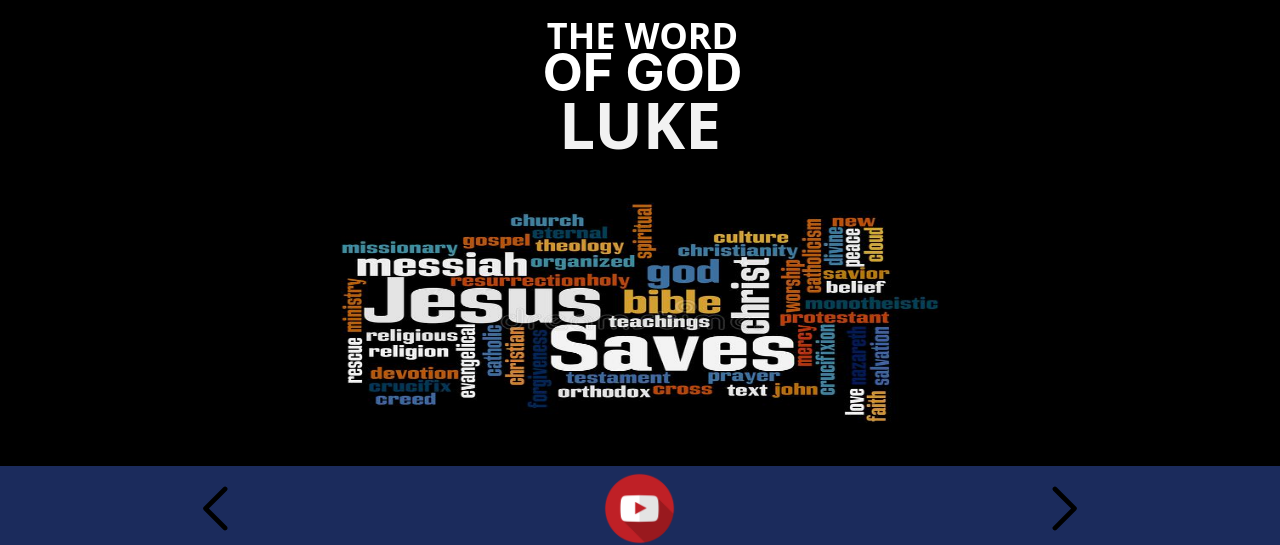
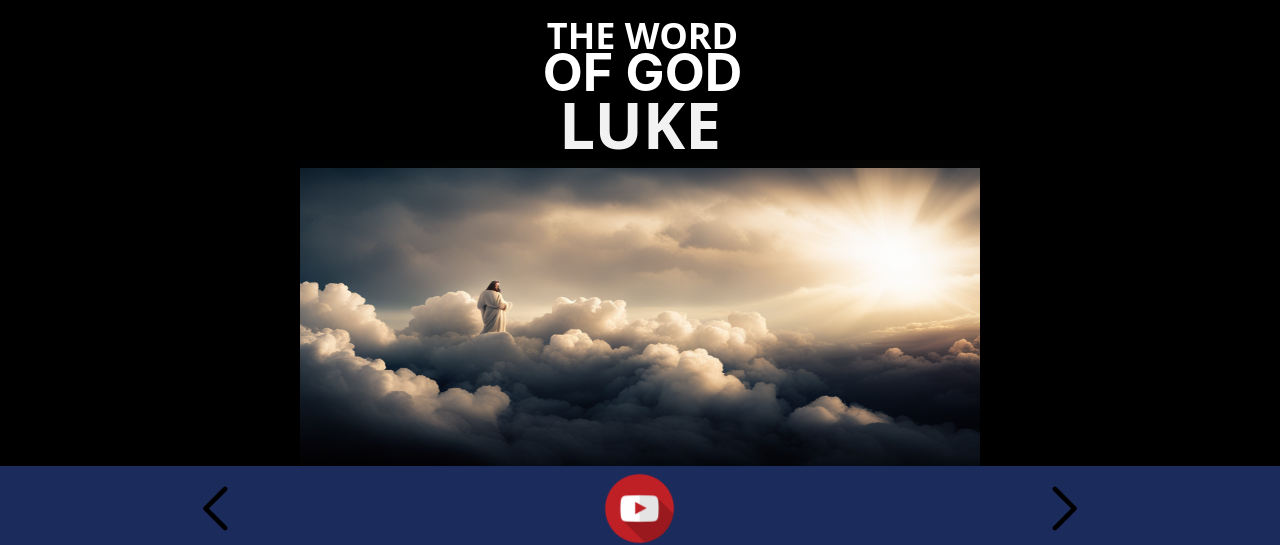
Before and after one commit to jnutt367/luke, a Next.js app: page / in a window 1280 px wide. Shown: the top 545 px of the page. Built offline with nearby package versions, Linux system fonts and the light colour scheme.

Commit message:
Update index.js
risen_3.png

```diff
--- a/pages/index.js
+++ b/pages/index.js
@@ -27,8 +27,8 @@ export default function Home() {
         </h1>
                <div  className={styles.image}>
                               <Image
-                                src="/word-cloud-jesus-saves-white.jpeg"
-                                alt="Nativity silent night gif"
+                                src="/risen_3.png"
+                                alt="Jesus on the clouds"
                                 height={900}
                                 width={2000}
                                 priority
```
